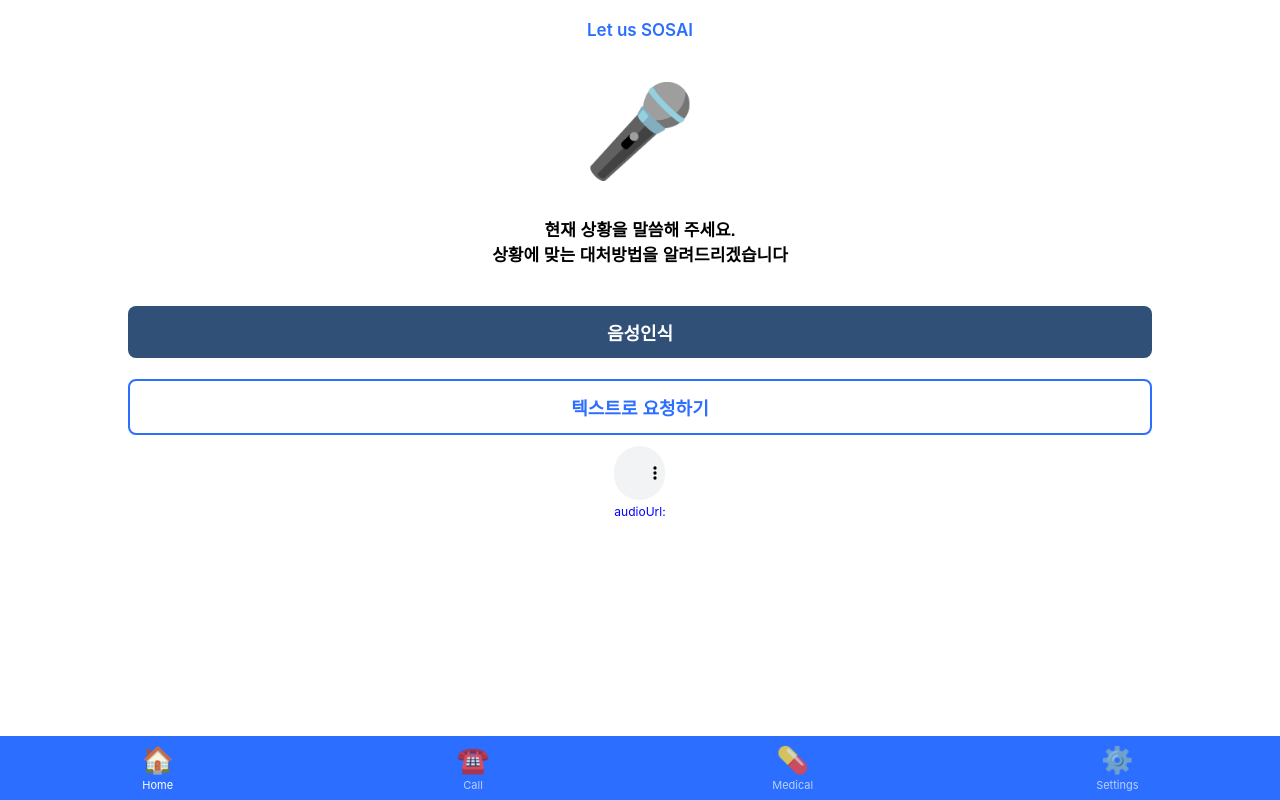
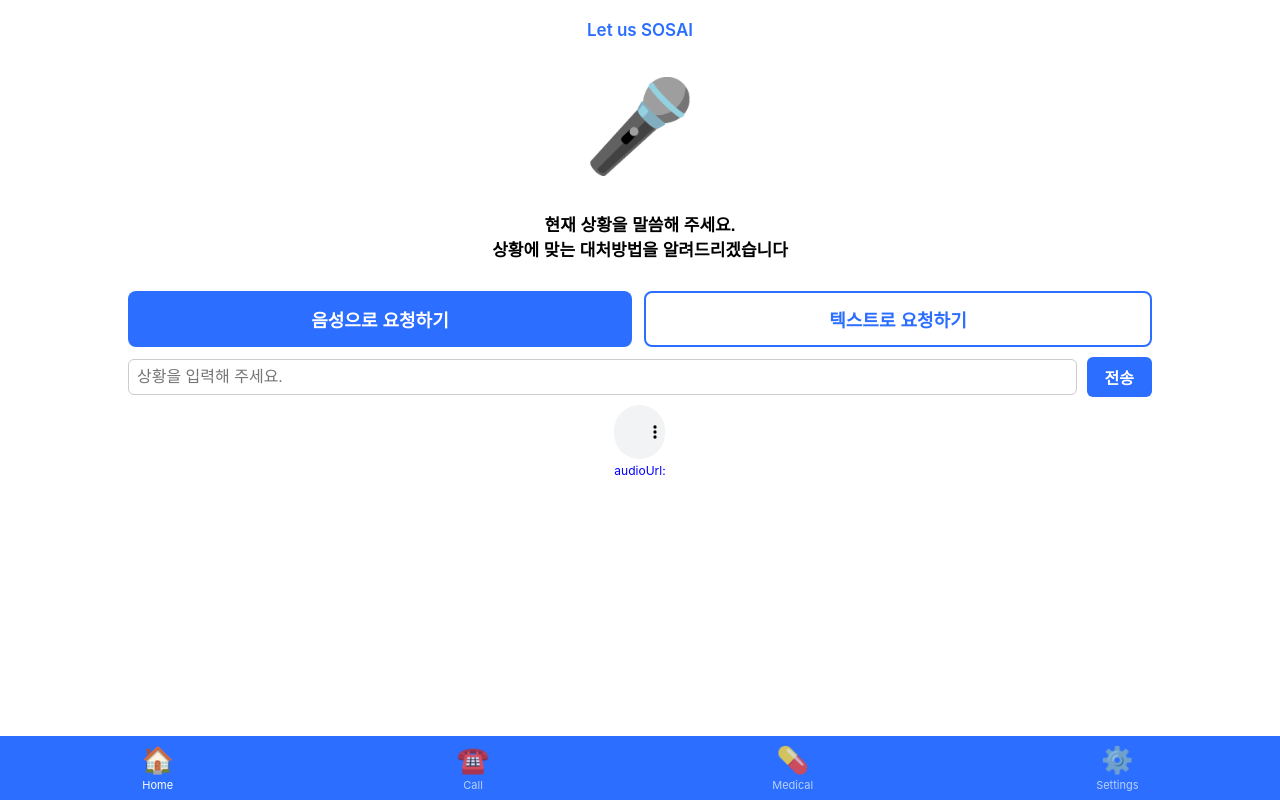
Before and after one commit to rcl0511/OPENSOURCECOLABO, a React (Create React App) app in the folder sosai/: page /voice in a window 1280 px wide. Both pictures are taken after a click on the button "텍스트로 요청하기". Built offline with nearby package versions, Linux system fonts and the light colour scheme.

Commit message:
VoicePage: 텍스트 입력, 버튼 UI 개선

```diff
--- a/sosai/src/pages/VoicePage.css
+++ b/sosai/src/pages/VoicePage.css
@@ -14,7 +14,7 @@
   text-align: center;
 }
 .voice-mic {
-  margin-top: 35px;
+  margin-top: 30px;
   display: flex;
   justify-content: center;
   width: 100%;
@@ -26,23 +26,21 @@
   font-size: 17px;
   font-family: 'Poppins', 'Helvetica', Arial, sans-serif;
 }
-.voice-btn-group {
-  margin-top: 40px;
+.voice-btn-row {
   display: flex;
-  flex-direction: column;
-  align-items: center;
-  gap: 18px;
+  justify-content: center;
+  gap: 12px;
   width: 80%;
+  margin-top: 30px;
 }
 .voice-btn {
+  flex: 1;
   padding: 13px 0;
   font-size: 18px;
   font-weight: 600;
   border-radius: 8px;
   border: none;
   cursor: pointer;
-  width: 100%;
-  margin-bottom: 3px;
 }
 .voice-btn.main {
   background: #2C6EFF;
@@ -82,3 +80,27 @@
   border-top: 3px solid #fff;
   opacity: 1;
 }
+.text-input-row {
+  display: flex;
+  align-items: center;
+  margin-top: 10px;
+  width: 80%;
+}
+.text-input-field {
+  flex: 1;
+  padding: 8px;
+  font-size: 16px;
+  border-radius: 6px;
+  border: 1px solid #ccc;
+}
+.text-submit-btn {
+  background: #2C6EFF;
+  color: #fff;
+  padding: 8px 18px;
+  border: none;
+  border-radius: 6px;
+  font-size: 16px;
+  font-weight: 600;
+  cursor: pointer;
+  margin-left: 10px;
+}
--- a/sosai/src/pages/VoicePage.jsx
+++ b/sosai/src/pages/VoicePage.jsx
@@ -8,9 +8,13 @@ export default function VoicePage() {
   const [response, setResponse] = useState("");   // 서버의 응답 멘트
   const [audioUrl, setAudioUrl] = useState("");   // 서버의 mp3 url
   const audioRef = useRef(null);
+  const [showInputBox, setShowInputBox] = useState(false);
+  const [textInput, setTextInput] = useState("");
+
 
   const handleStart = () => {
     console.log("음성인식 버튼 클릭됨");
+
     if (!("webkitSpeechRecognition" in window)) {
       alert("브라우저가 음성인식을 지원하지 않습니다.");
       return;
@@ -20,16 +24,39 @@ export default function VoicePage() {
     recognition.interimResults = false;
     recognition.maxAlternatives = 1;
 
+    setResult("");     // 이전 결과 초기화
+    setResponse("");   // 응답도 초기화
+
+    let gotResult = false;  // 인식 여부
+
     recognition.onstart = () => setListening(true);
-    recognition.onend = () => setListening(false);
+    recognition.onend = () => {
+      setListening(false);
+      if (!gotResult) {
+        setResponse("음성을 인식하지 못했어요. 다시 말씀해 주세요.");
+      }
+    };
 
     recognition.onresult = (event) => {
       const transcript = event.results[0][0].transcript;
+      gotResult = true;
       setResult(transcript);
-      sendToServer(transcript); // 서버로 전송
+      sendToServer(transcript);
     };
 
     recognition.start();
+  };
+
+  const handleTextInput = () => {
+    setShowInputBox(true);
+    setTextInput("");  // 초기화
+  };
+
+  const submitTextInput = () => {
+    if (textInput.trim() === "") return;
+    setResult(textInput);
+    sendToServer(textInput);
+    setShowInputBox(false);
   };
 
   // FastAPI 서버에 음성 결과 전송
@@ -38,11 +65,11 @@ export default function VoicePage() {
     try {
       setResponse("AI 응답을 기다리는 중...");
       setAudioUrl("");
-      const res = await fetch("http://192.168.219.119:8000/dialog", {
-  method: "POST",
-  headers: { "Content-Type": "application/json" },
-  body: JSON.stringify({ keyword }),
-});
+      const res = await fetch("http://localhost:8000/dialog", {
+        method: "POST",
+        headers: { "Content-Type": "application/json" },
+        body: JSON.stringify({ keyword }),
+      });
       console.log(">> fetch 응답: ", res);
       if (!res.ok) {
         throw new Error(`HTTP error! status: ${res.status}`);
@@ -51,7 +78,7 @@ export default function VoicePage() {
       setResponse(data.text);
       //const mp3url = `http://127.0.0.1:8000/${data.audio_url}`;
       const mp3url = `http://192.168.219.119:8000/${data.audio_url}`;
-// 오디오 태그 src={audioUrl}에 세팅!
+      // 오디오 태그 src={audioUrl}에 세팅!
 
       setAudioUrl(mp3url);
       console.log("audioUrl:", mp3url);
@@ -79,19 +106,39 @@ export default function VoicePage() {
           상황에 맞는 대처방법을 알려드리겠습니다
         </b>
       </div>
-      <div className="voice-btn-group">
+      <div className="voice-btn-row">
         <button
           className="voice-btn main"
           onClick={handleStart}
           disabled={listening}
-          style={{ background: listening ? "#ddd" : "#305078" }}
         >
-          {listening ? "듣는 중..." : "음성인식"}
+          {listening ? "듣는 중..." : "음성으로 요청하기"}
         </button>
-        <button className="voice-btn outline" disabled={listening}>
+        <button
+          className="voice-btn outline"
+          onClick={handleTextInput}
+          disabled={listening}
+        >
           텍스트로 요청하기
         </button>
       </div>
+      {showInputBox && (
+        <div className="text-input-row">
+          <input
+            type="text"
+            value={textInput}
+            onChange={(e) => setTextInput(e.target.value)}
+            placeholder="상황을 입력해 주세요."
+            className="text-input-field"
+          />
+          <button
+            onClick={submitTextInput}
+            className="text-submit-btn"
+          >
+            전송
+          </button>
+        </div>
+      )}
       {result && (
         <div className="voice-result">인식 결과: <b>{result}</b></div>
       )}
```
